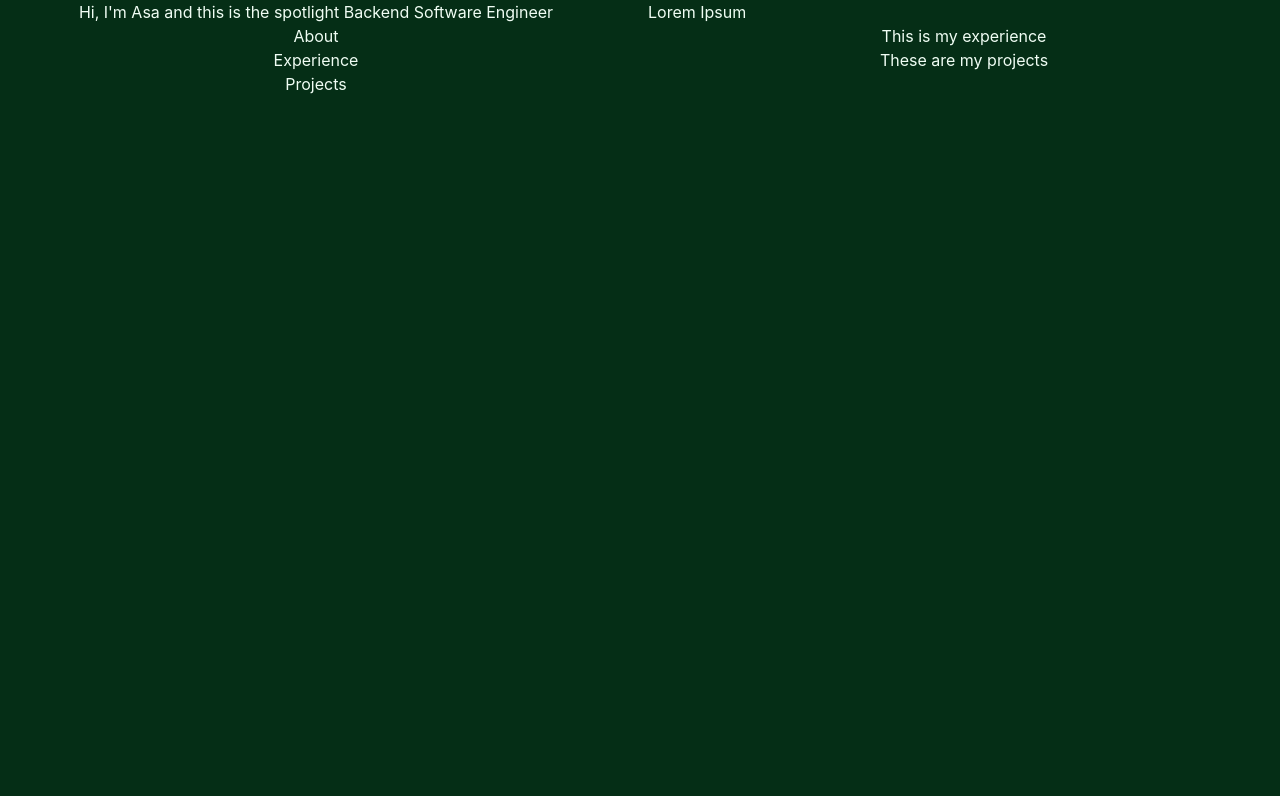
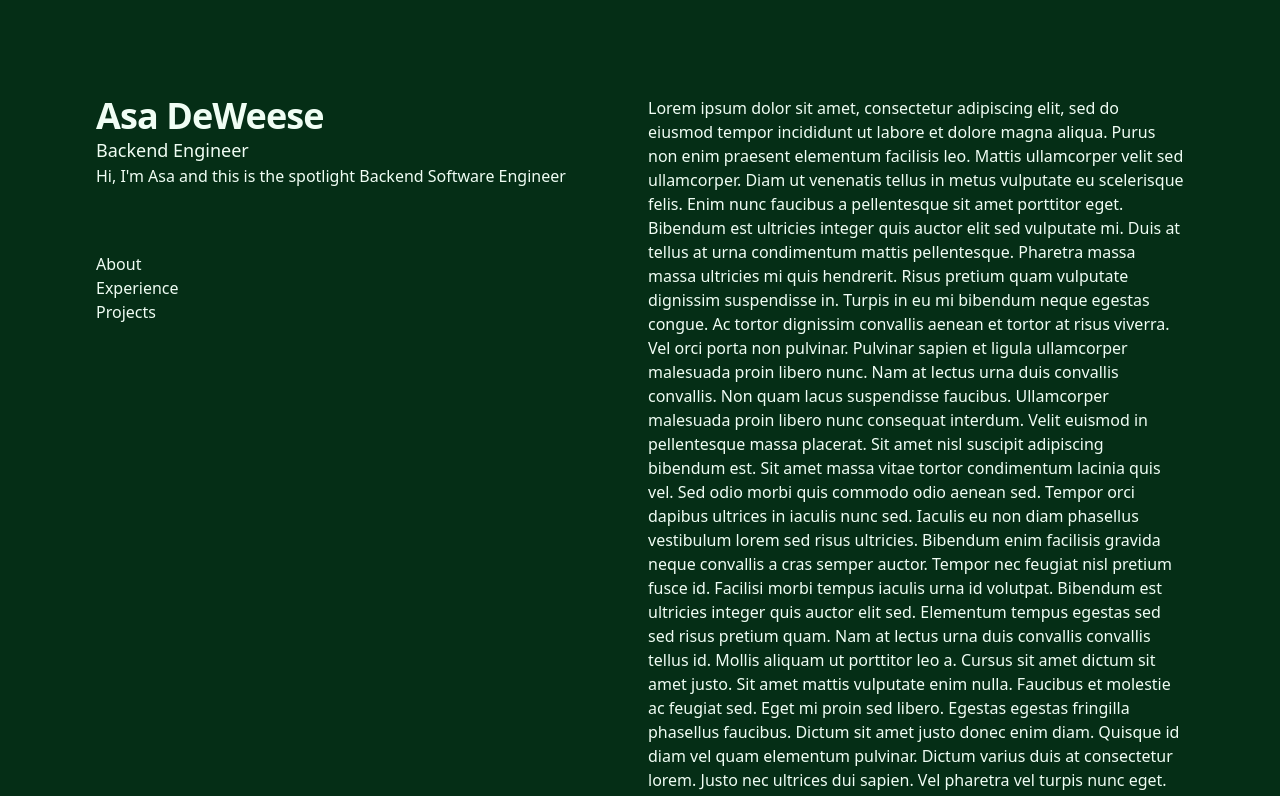
Before and after one commit to deweesa/PersonalPages, a React (Create React App) app: page / in a window 1280 px wide. Shown: the top 796 px of the page. Built offline with nearby package versions, Linux system fonts and the light colour scheme.

Commit message:
Worked on spacing for the spotlight section

```diff
--- a/src/App.js
+++ b/src/App.js
@@ -1,22 +1,25 @@
 import './App.css';
 import Navbar from './components/Navbar';
 import Spotlight from './components/Spotlight'
-import Experience from './components/Experience';
+import ExperienceList from './components/ExperienceList'
 import Projects from './components/Projects';
 import About from './components/About';
 
 function App() {
   return (
-    //<div className="flex flex-row align content text-green-50 bg-green-950 min-h-screen">
-    <div className="md:columns-2 align content text-green-50 bg-green-950 min-h-screen">
-      <div className="">
-        <Spotlight />
-        <Navbar />
-      </div>
-      <div className="">
-        <About />
-        <Experience />
-        <Projects />
+    <div className="text-green-50 bg-green-950">
+      <div className="mx-auto min-h-screen max-w-screen-xl px-6 py-12 font-sans md:px-12 md:py-12 lg:px-24 lg:py-0">
+        <div className="lg:flex lg:justify-between lg:gap-4">
+          <div className="w-1/2 lg:top-0 lg:sticky lg:max-h-screen lg:py-24">
+            <Spotlight />
+            <Navbar />
+          </div>
+          <div className="w-1/2 pt-24">
+            <About />
+            <ExperienceList />
+            <Projects />
+          </div>
+        </div>
       </div>
     </div>
   );
--- a/src/components/About.js
+++ b/src/components/About.js
@@ -1,6 +1,26 @@
 function About () {
     return(
-        <p>Lorem Ipsum</p>
+        <p id="about" className="mb-6">
+            Lorem ipsum dolor sit amet, consectetur adipiscing elit, sed do eiusmod tempor incididunt ut labore et dolore magna aliqua. Purus non enim praesent elementum facilisis leo. Mattis ullamcorper velit sed ullamcorper. Diam ut venenatis tellus in metus vulputate eu scelerisque felis. Enim nunc faucibus a pellentesque sit amet porttitor eget. Bibendum est ultricies integer quis auctor elit sed vulputate mi. Duis at tellus at urna condimentum mattis pellentesque. Pharetra massa massa ultricies mi quis hendrerit. Risus pretium quam vulputate dignissim suspendisse in. Turpis in eu mi bibendum neque egestas congue. Ac tortor dignissim convallis aenean et tortor at risus viverra. Vel orci porta non pulvinar. Pulvinar sapien et ligula ullamcorper malesuada proin libero nunc. Nam at lectus urna duis convallis convallis. Non quam lacus suspendisse faucibus.
+
+Ullamcorper malesuada proin libero nunc consequat interdum. Velit euismod in pellentesque massa placerat. Sit amet nisl suscipit adipiscing bibendum est. Sit amet massa vitae tortor condimentum lacinia quis vel. Sed odio morbi quis commodo odio aenean sed. Tempor orci dapibus ultrices in iaculis nunc sed. Iaculis eu non diam phasellus vestibulum lorem sed risus ultricies. Bibendum enim facilisis gravida neque convallis a cras semper auctor. Tempor nec feugiat nisl pretium fusce id. Facilisi morbi tempus iaculis urna id volutpat. Bibendum est ultricies integer quis auctor elit sed. Elementum tempus egestas sed sed risus pretium quam. Nam at lectus urna duis convallis convallis tellus id. Mollis aliquam ut porttitor leo a. Cursus sit amet dictum sit amet justo.
+
+Sit amet mattis vulputate enim nulla. Faucibus et molestie ac feugiat sed. Eget mi proin sed libero. Egestas egestas fringilla phasellus faucibus. Dictum sit amet justo donec enim diam. Quisque id diam vel quam elementum pulvinar. Dictum varius duis at consectetur lorem. Justo nec ultrices dui sapien. Vel pharetra vel turpis nunc eget. Cursus risus at ultrices mi. Turpis in eu mi bibendum neque. Nisi lacus sed viverra tellus in hac. Arcu dui vivamus arcu felis bibendum ut tristique et.
+
+Ut faucibus pulvinar elementum integer enim neque volutpat ac tincidunt. Magna eget est lorem ipsum dolor sit amet consectetur. Eget nullam non nisi est sit amet facilisis magna etiam. Lectus mauris ultrices eros in cursus turpis massa. Consequat id porta nibh venenatis cras sed. Sodales ut eu sem integer vitae justo eget magna fermentum. Amet cursus sit amet dictum sit amet justo donec enim. Elementum facilisis leo vel fringilla est ullamcorper eget. Suscipit tellus mauris a diam maecenas sed enim. Rhoncus dolor purus non enim. Elementum nisi quis eleifend quam adipiscing vitae proin sagittis nisl. Cursus vitae congue mauris rhoncus aenean vel. Semper feugiat nibh sed pulvinar proin gravida. Netus et malesuada fames ac turpis egestas sed tempus urna. Dui nunc mattis enim ut tellus. Ut faucibus pulvinar elementum integer enim neque volutpat. Blandit libero volutpat sed cras ornare arcu dui vivamus.
+
+Ut faucibus pulvinar elementum integer enim neque volutpat ac. Vitae purus faucibus ornare suspendisse. Nulla posuere sollicitudin aliquam ultrices sagittis orci. Interdum velit euismod in pellentesque massa. Elementum facilisis leo vel fringilla est ullamcorper eget. Varius morbi enim nunc faucibus a. Tristique risus nec feugiat in fermentum posuere urna nec. Mauris nunc congue nisi vitae suscipit tellus mauris. Faucibus nisl tincidunt eget nullam. Bibendum at varius vel pharetra vel turpis nunc eget lorem. Urna et pharetra pharetra massa. Pellentesque elit ullamcorper dignissim cras tincidunt lobortis. Mattis rhoncus urna neque viverra justo nec. Tortor at risus viverra adipiscing at in tellus integer feugiat. Non quam lacus suspendisse faucibus interdum posuere lorem ipsum.
+
+Lorem ipsum dolor sit amet, consectetur adipiscing elit, sed do eiusmod tempor incididunt ut labore et dolore magna aliqua. Purus non enim praesent elementum facilisis leo. Mattis ullamcorper velit sed ullamcorper. Diam ut venenatis tellus in metus vulputate eu scelerisque felis. Enim nunc faucibus a pellentesque sit amet porttitor eget. Bibendum est ultricies integer quis auctor elit sed vulputate mi. Duis at tellus at urna condimentum mattis pellentesque. Pharetra massa massa ultricies mi quis hendrerit. Risus pretium quam vulputate dignissim suspendisse in. Turpis in eu mi bibendum neque egestas congue. Ac tortor dignissim convallis aenean et tortor at risus viverra. Vel orci porta non pulvinar. Pulvinar sapien et ligula ullamcorper malesuada proin libero nunc. Nam at lectus urna duis convallis convallis. Non quam lacus suspendisse faucibus.
+
+Ullamcorper malesuada proin libero nunc consequat interdum. Velit euismod in pellentesque massa placerat. Sit amet nisl suscipit adipiscing bibendum est. Sit amet massa vitae tortor condimentum lacinia quis vel. Sed odio morbi quis commodo odio aenean sed. Tempor orci dapibus ultrices in iaculis nunc sed. Iaculis eu non diam phasellus vestibulum lorem sed risus ultricies. Bibendum enim facilisis gravida neque convallis a cras semper auctor. Tempor nec feugiat nisl pretium fusce id. Facilisi morbi tempus iaculis urna id volutpat. Bibendum est ultricies integer quis auctor elit sed. Elementum tempus egestas sed sed risus pretium quam. Nam at lectus urna duis convallis convallis tellus id. Mollis aliquam ut porttitor leo a. Cursus sit amet dictum sit amet justo.
+
+Sit amet mattis vulputate enim nulla. Faucibus et molestie ac feugiat sed. Eget mi proin sed libero. Egestas egestas fringilla phasellus faucibus. Dictum sit amet justo donec enim diam. Quisque id diam vel quam elementum pulvinar. Dictum varius duis at consectetur lorem. Justo nec ultrices dui sapien. Vel pharetra vel turpis nunc eget. Cursus risus at ultrices mi. Turpis in eu mi bibendum neque. Nisi lacus sed viverra tellus in hac. Arcu dui vivamus arcu felis bibendum ut tristique et.
+
+Ut faucibus pulvinar elementum integer enim neque volutpat ac tincidunt. Magna eget est lorem ipsum dolor sit amet consectetur. Eget nullam non nisi est sit amet facilisis magna etiam. Lectus mauris ultrices eros in cursus turpis massa. Consequat id porta nibh venenatis cras sed. Sodales ut eu sem integer vitae justo eget magna fermentum. Amet cursus sit amet dictum sit amet justo donec enim. Elementum facilisis leo vel fringilla est ullamcorper eget. Suscipit tellus mauris a diam maecenas sed enim. Rhoncus dolor purus non enim. Elementum nisi quis eleifend quam adipiscing vitae proin sagittis nisl. Cursus vitae congue mauris rhoncus aenean vel. Semper feugiat nibh sed pulvinar proin gravida. Netus et malesuada fames ac turpis egestas sed tempus urna. Dui nunc mattis enim ut tellus. Ut faucibus pulvinar elementum integer enim neque volutpat. Blandit libero volutpat sed cras ornare arcu dui vivamus.
+
+Ut faucibus pulvinar elementum integer enim neque volutpat ac. Vitae purus faucibus ornare suspendisse. Nulla posuere sollicitudin aliquam ultrices sagittis orci. Interdum velit euismod in pellentesque massa. Elementum facilisis leo vel fringilla est ullamcorper eget. Varius morbi enim nunc faucibus a. Tristique risus nec feugiat in fermentum posuere urna nec. Mauris nunc congue nisi vitae suscipit tellus mauris. Faucibus nisl tincidunt eget nullam. Bibendum at varius vel pharetra vel turpis nunc eget lorem. Urna et pharetra pharetra massa. Pellentesque elit ullamcorper dignissim cras tincidunt lobortis. Mattis rhoncus urna neque viverra justo nec. Tortor at risus viverra adipiscing at in tellus integer feugiat. Non quam lacus suspendisse faucibus interdum posuere lorem ipsum.
+        </p>
     )
 }
 
--- a/src/components/Experience.js
+++ b/src/components/Experience.js
@@ -1,7 +1,14 @@
 function Experience() {
     return (
-        <div className="w-full text-center">
-            This is my experience
+        <div id="experience" className="mb-3 flex flex-row">
+            <div className="font-semibold uppercase max-w-1/8 px-2">2022 {'\u2014'} present</div>
+            <div className="flex flex-col">
+                <div className="font-medium">Software Engineer 1 {'\u2022'} Axxess Techonology Solutions</div>
+                <div className="text-sm">lorem ipsum</div>
+            </div>
+            <ul>
+                <li></li>
+            </ul>
         </div>
     )
 }
--- /dev/null
+++ b/src/components/ExperienceList.js
@@ -0,0 +1,12 @@
+import Experience from "./Experience";
+
+function ExperienceList() {
+    return (
+        <div>
+            <Experience />
+            <Experience />
+        </div>
+    )
+}
+
+export default ExperienceList;
--- a/src/components/Navbar.js
+++ b/src/components/Navbar.js
@@ -1,10 +1,12 @@
 // the grey color is just rending as black nee dot check if that's a real color (I bet it isn't)
 function Navbar() {
   return(
-   <nav className="flex flex-col invisible md:visible text-center">
-    <a href="/#about">About</a>
-    <a href="/#experience">Experience</a>
-    <a href="/#projects">Projects</a>
+   <nav className="nav hidden flex flex-col lg:block">
+    <ul className="mt-16">
+      <li><a href="/#about">About</a></li>
+      <li><a href="/#experience">Experience</a></li>
+      <li><a href="/#projects">Projects</a></li>
+    </ul>
    </nav>
   )
 }
--- /dev/null
+++ b/src/components/Project.js
@@ -0,0 +1,7 @@
+function Project() {
+    return(
+        <div>
+            <div>Project Title</div>
+        </div>
+    )
+}
--- a/src/components/Projects.js
+++ b/src/components/Projects.js
@@ -1,7 +1,18 @@
 function Projects() {
     return (
-       <div className="w-full text-center">
-        These are my projects
+        <div id="projects" className="">
+            <ul>
+                <li>These are my projects</li>
+                <li>These are my projects</li>
+                <li>These are my projects</li>
+                <li>These are my projects</li>
+                <li>These are my projects</li>
+                <li>These are my projects</li>
+                <li>These are my projects</li>
+                <li>These are my projects</li>
+                <li>These are my projects</li>
+                <li>These are my projects</li>
+            </ul>
        </div>
     )
 }
--- a/src/components/Spotlight.js
+++ b/src/components/Spotlight.js
@@ -1,6 +1,8 @@
 function Spotlight() {
     return (
-        <div className="w-full text-center mx-auto">
+        <div className="mx-auto">
+            <h2 className="text-4xl font-bold tracking-tight">Asa DeWeese</h2>
+            <h3 className="text-lg">Backend Engineer</h3>
             Hi, I'm Asa and this is the spotlight
             Backend Software Engineer
         </div>
```
